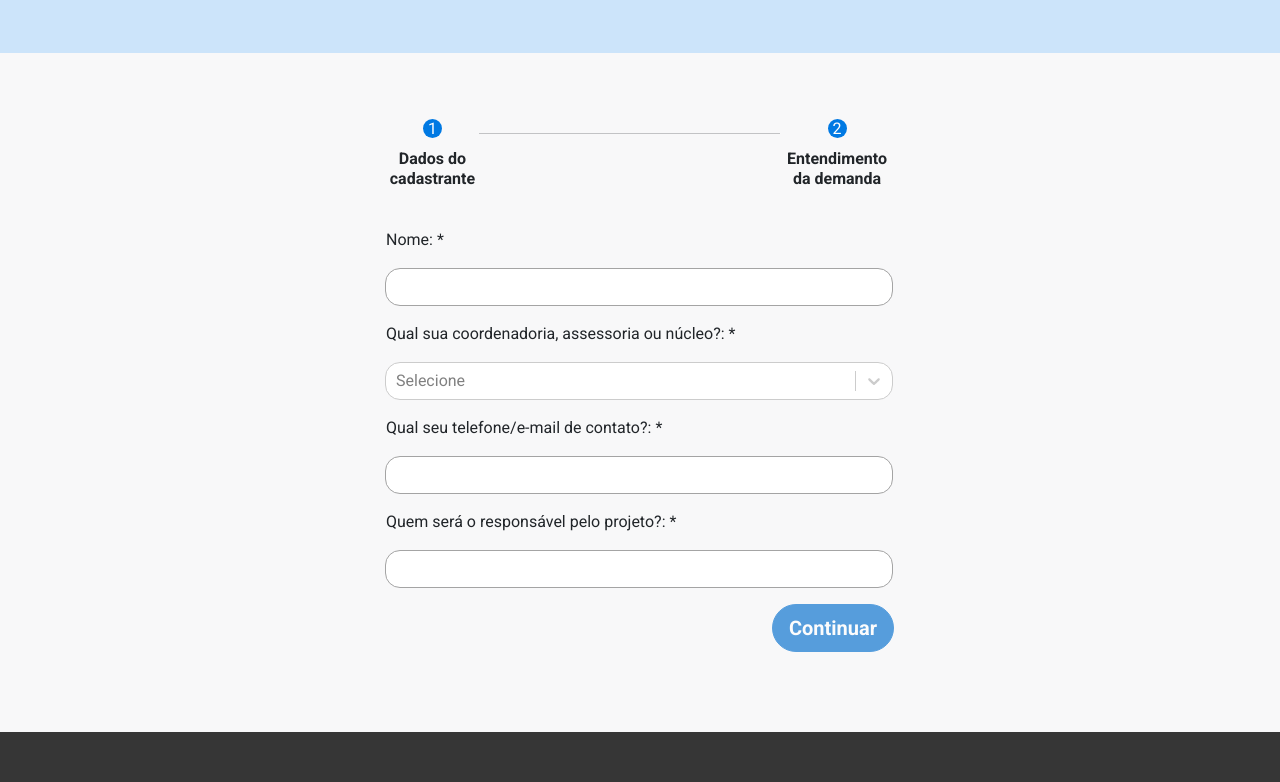
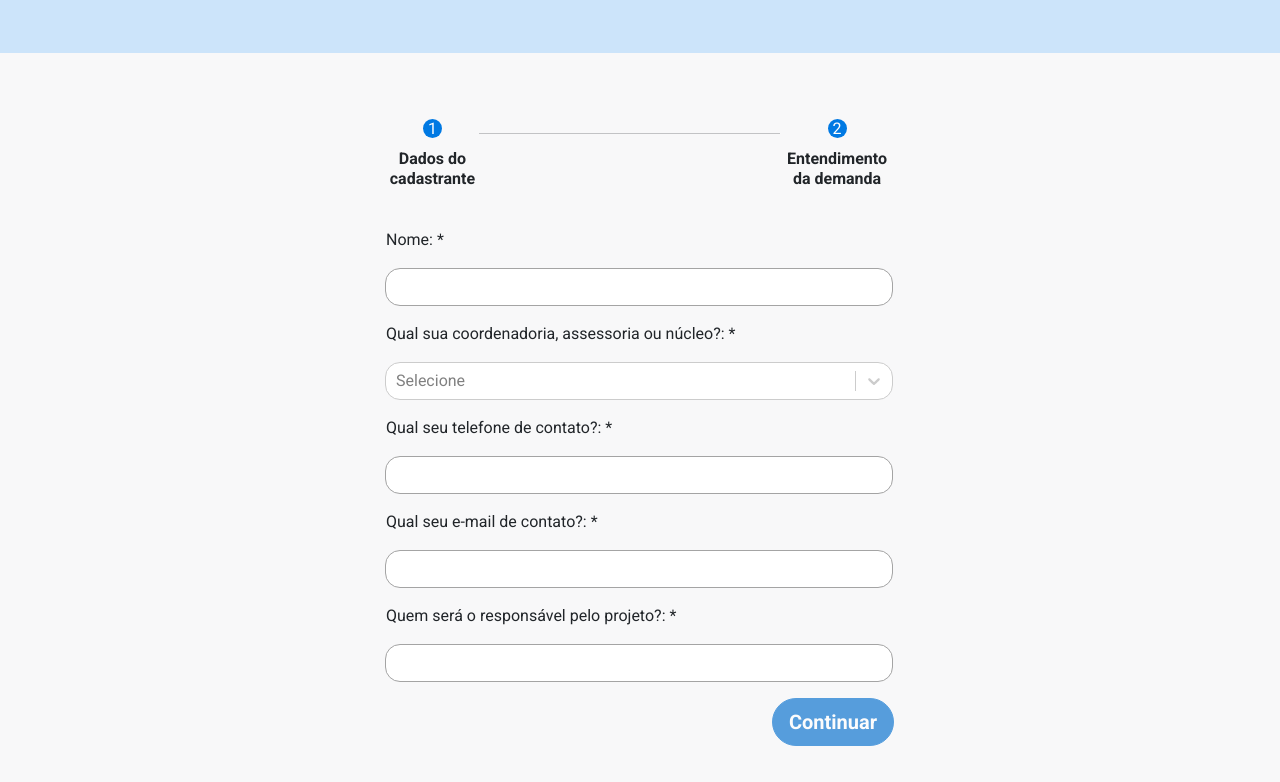
Before and after one commit to prefeiturasp/SME-ProjetosRapidos-FrontEnd, a React (Create React App) app: page /solicitar in a window 1280 px wide. Shown: the part 555-1337 px from the top of the page. Built offline with nearby package versions, Linux system fonts and the light colour scheme.

Commit message:
Separa campo de contato no formulário de solicitação

```diff
--- /dev/null
+++ b/src/application/util/validationUtil.jsx
@@ -0,0 +1,14 @@
+export default {
+  emailValidation(email = "") {
+    const regex =
+      /^(([^<>()[\]\\.,;:\s@"]+(\.[^<>()[\]\\.,;:\s@"]+)*)|(".+"))@((\[[0-9]{1,3}\.[0-9]{1,3}\.[0-9]{1,3}\.[0-9]{1,3}\])|(([a-zA-Z\-0-9]+\.)+[a-zA-Z]{2,}))$/;
+    return regex.test(email.toLowerCase());
+  },
+
+  phoneValidation(phone = "") {
+    const regex = new RegExp(
+      "^((1[1-9])|([2-9][0-9]))((3[0-9]{3}[0-9]{4})|(9[0-9]{3}[0-9]{5}))$"
+    );
+    return regex.test(phone);
+  },
+};
--- a/src/pages/Home/ContactSection.jsx
+++ b/src/pages/Home/ContactSection.jsx
@@ -6,6 +6,7 @@ import feedbackService from "application/service/feedbackService";
 import Button from "components/shared/button/Button";
 import InputText from "components/shared/input/InputText";
 import Section from "components/shared/section/Section";
+import validationUtil from "application/util/validationUtil";
 
 const defaultState = {
   name: "",
@@ -16,8 +17,7 @@ const defaultState = {
 };
 
 export default function ContactSection() {
-  let emailRegex =
-    /^[a-z0-9!#$%&'*+\/=?^_`{|}~.-]+@[a-z0-9]([a-z0-9-]*[a-z0-9])?(\.[a-z0-9]([a-z0-9-]*[a-z0-9])?)*$/i;
+  const emailValidation = validationUtil.emailValidation;
   const [loading, setLoading] = useState(false);
   const [form, setForm] = useState(defaultState);
   const [validEmail, setValidEmail] = useState(true);
@@ -45,21 +45,23 @@ export default function ContactSection() {
         ...form,
         phone: form.phone.replace(/[^\d]/g, ""),
       });
-      handleCleanForm();
-      feedbackService.showSuccessMessage(
-        "Mensagem enviada com sucesso. Em breve, COTIC-DISIS entrará em contato."
-      );
+      setTimeout(() => {
+        setLoading(false);
+        handleCleanForm();
+        feedbackService.showSuccessMessage(
+          "Mensagem enviada com sucesso. Em breve, COTIC-DISIS entrará em contato."
+        );
+      }, 2000);
     } catch (err) {
+      setLoading(false);
       feedbackService.showErrorMessage(
         "Ops! Houve um problema ao enviar formulário. Tente novamente mais tarde."
       );
-    } finally {
-      setLoading(false);
     }
   }
 
   function validateEmail() {
-    setValidEmail(emailRegex.test(form.email));
+    setValidEmail(emailValidation(form.email));
   }
 
   return (
--- a/src/pages/ProjectRequest/ProjectRequestForm.jsx
+++ b/src/pages/ProjectRequest/ProjectRequestForm.jsx
@@ -13,36 +13,10 @@ import InputDatepicker from "components/shared/input-datepicker/InputDatepicker"
 import "./project-request.scss";
 import Step from "components/shared/step/Step";
 import useRouter from "application/hook/useRouter";
+import validationUtil from "application/util/validationUtil";
 
 export default function ProjectRequestForm(props) {
-  const renderHeaderSection = () => {
-    return (
-      <Section bgColor={"#0079E333"}>
-        <div className="row">
-          <div className="col-lg-12 p-4">
-            <h1 className="fw-bold mb-4" style={{ color: "#0079E3" }}>
-              Qual o seu projeto?
-            </h1>
-            <p>
-              COTIC-DISIS tem uma equipe exclusiva para realização de pequenas
-              demandas da Secretaria Municipal de Educação de São Paulo. Esta
-              frente de desenvolvimento é focada em demandas mais simples, mas
-              que apoiarão uma parte de seu trabalho no dia a dia ou que
-              ajudarão você e sua equipe em iniciativas pontuais.
-            </p>
-            <p>
-              Este formulário tem o objetivo de coletar as demandas, que serão
-              analisadas pela equipe técnica para identificar as possibilidades
-              de execução do desenvolvimento do produto digital. Qualquer
-              dúvida, escreva para idscotic@sme.prefeitura.sp.gov.br.
-            </p>
-          </div>
-        </div>
-      </Section>
-    );
-  };
-
-  function Contact() {
+  function Form() {
     const resolveOptions = [
       "Uma demanda pontual (inscrições, divulgação de eventos, entre outros)",
       "Uma demanda contínua da minha área",
@@ -90,7 +64,8 @@ export default function ProjectRequestForm(props) {
 
     const defaultState = {
       name: "",
-      contact: "",
+      phone: "",
+      email: "",
       responsible_name: "",
       coordenadoria: "",
       coordenadoria_other: "",
@@ -105,6 +80,7 @@ export default function ProjectRequestForm(props) {
       functionalities: "",
       functionalities_other: "",
     };
+    const emailValidation = validationUtil.emailValidation;
     const router = useRouter();
     const [loading, setLoading] = useState(false);
     const [form, setForm] = useState(defaultState);
@@ -115,6 +91,8 @@ export default function ProjectRequestForm(props) {
     const [openAnotherActions, setOpenAnotherActions] = useState(false);
     const [openAnotherFunctions, setOpenAnotherFunctins] = useState(false);
     const [openAnotherCoord, setOpenAnotherCoord] = useState(false);
+
+    const [validEmail, setValidEmail] = useState(true);
 
     function backToHome() {
       router.goToPage("/");
@@ -135,8 +113,10 @@ export default function ProjectRequestForm(props) {
     function canBeSubmitted() {
       return currentStep === 1
         ? form.name !== "" &&
-            form.contact !== "" &&
+            form.phone !== "" &&
             form.responsible_name &&
+            form.email !== "" &&
+            validEmail &&
             (form.coordenadoria !== "" || form.coordenadoria_other !== "")
         : form.demand !== "" &&
             form.demand_type !== "" &&
@@ -166,7 +146,7 @@ export default function ProjectRequestForm(props) {
     }
 
     function handlePayloadFormat() {
-      let data = form;
+      let data = { ...form };
 
       data.users_actions = data.users_actions
         .map((_actions) => _actions.value)
@@ -184,6 +164,7 @@ export default function ProjectRequestForm(props) {
           : data.coordenadoria.value;
 
       data.demand_type = data.demand_type.value;
+      data.phone = data.phone.replace(/[^\d]/g, "");
       return data;
     }
 
@@ -209,6 +190,9 @@ export default function ProjectRequestForm(props) {
       backToHome();
     }
 
+    function validateEmail() {
+      setValidEmail(emailValidation(form.email));
+    }
     return (
       <Section bgColor="#F8F8F9" className="request-form-section">
         <Modal
@@ -247,10 +231,20 @@ export default function ProjectRequestForm(props) {
                   />
                 ) : null}
                 <InputText
-                  label="Qual seu telefone/e-mail de contato?: *"
-                  name="contact"
-                  value={form.contact}
+                  label="Qual seu telefone de contato?: *"
+                  name="phone"
+                  mask="phone"
+                  value={form.phone}
                   callbackChange={handleChange}
+                />
+                <InputText
+                  label="Qual seu e-mail de contato?: *"
+                  name="email"
+                  value={form.email}
+                  callbackChange={handleChange}
+                  onBlur={validateEmail}
+                  error={!validEmail}
+                  errorMessage={"E-mail precisa ser válido"}
                 />
                 <InputText
                   label="Quem será o responsável pelo projeto?: *"
@@ -379,8 +373,29 @@ export default function ProjectRequestForm(props) {
           </li>
         </ol>
       </nav>
-      {renderHeaderSection()}
-      <Contact />
+      <Section bgColor={"#0079E333"}>
+        <div className="row">
+          <div className="col-lg-12 p-4">
+            <h1 className="fw-bold mb-4" style={{ color: "#0079E3" }}>
+              Qual o seu projeto?
+            </h1>
+            <p>
+              COTIC-DISIS tem uma equipe exclusiva para realização de pequenas
+              demandas da Secretaria Municipal de Educação de São Paulo. Esta
+              frente de desenvolvimento é focada em demandas mais simples, mas
+              que apoiarão uma parte de seu trabalho no dia a dia ou que
+              ajudarão você e sua equipe em iniciativas pontuais.
+            </p>
+            <p>
+              Este formulário tem o objetivo de coletar as demandas, que serão
+              analisadas pela equipe técnica para identificar as possibilidades
+              de execução do desenvolvimento do produto digital. Qualquer
+              dúvida, escreva para idscotic@sme.prefeitura.sp.gov.br.
+            </p>
+          </div>
+        </div>
+      </Section>
+      <Form />
     </div>
   );
 }
```
